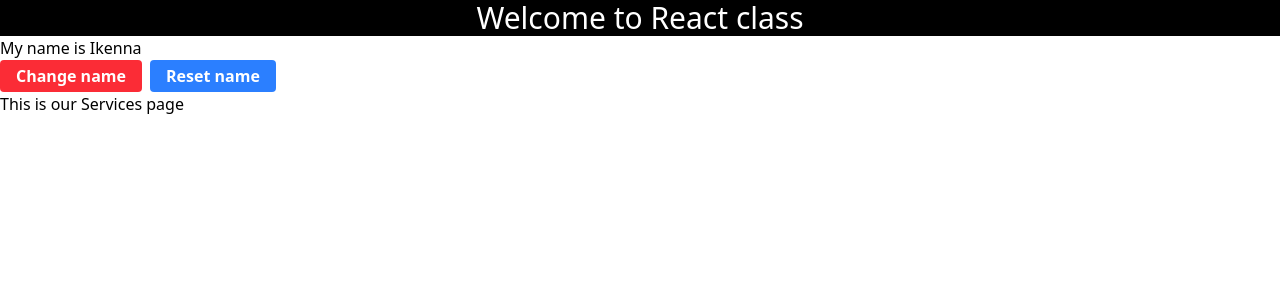
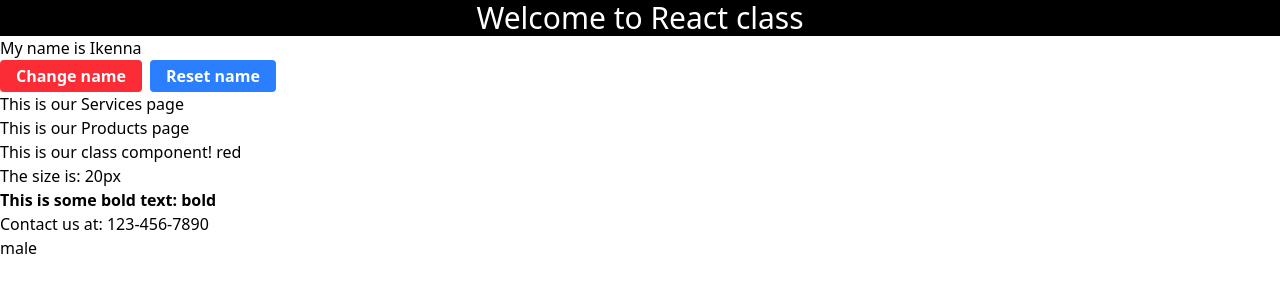
Before and after one commit to cenphilips/static-page, a React (Vite) app in the folder React/blogSPA/: page / in a window 1280 px wide. Shown: the top 300 px of the page. Built offline with nearby package versions, Linux system fonts and the light colour scheme.

Commit message:
class component

```diff
--- a/React/blogSPA/src/About.jsx
+++ b/React/blogSPA/src/About.jsx
@@ -1,8 +1,15 @@
 import React from 'react'
+import { addNum, multiplyNum } from './helper'
 
 const About = () => {
+  const sum = addNum(5, 10)
+  const product = multiplyNum(5, 10)
   return (
-    <div>This is our About page</div>
+    <div>
+      <h1>This is our About page.</h1>
+      <p>The sum is: {sum}</p>
+      <p>The product is: {product}</p>
+    </div>
   )
 }
 
--- a/React/blogSPA/src/App.jsx
+++ b/React/blogSPA/src/App.jsx
@@ -19,6 +19,7 @@
      <button onClick={callSetName} className='bg-red-500 hover:bg-red-700 text-white font-bold py-1 px-4 rounded mr-2'>Change name</button>
      <button onClick={() => setName("Ikenna")} className='bg-blue-500 hover:bg-blue-700 text-white font-bold py-1 px-4 rounded'>Reset name</button>
       <Services />
+      <Contact phoneNumber="123-456-7890" gender="male" />
     </>
   )
 }
--- a/React/blogSPA/src/Contact.jsx
+++ b/React/blogSPA/src/Contact.jsx
@@ -1,9 +1,20 @@
-import React from 'react'
+import React, { Component } from 'react'
 
-const Contact = () => {
-  return (
-    <div>This is our Contact Us page</div>
-  )
+export default class Contact extends Component {
+  constructor(props) {
+    super(props)
+    this.state = {color: 'red', size: '20px', fontWeight: 'bold'}
+    console.log(props)
+  }
+  render() {
+    return (
+      <div>
+        <h1>This is our class component! {this.state.color}</h1>
+        <p>The size is: {this.state.size}</p>
+        <p style={{fontWeight: this.state.fontWeight}}>This is some bold text: {this.state.fontWeight}</p>
+        <p>Contact us at: {this.props.phoneNumber}</p>
+        <p>{this.props.gender}</p>
+      </div>
+    )
+  }
 }
-
-export default Contact
--- a/React/blogSPA/src/Services.jsx
+++ b/React/blogSPA/src/Services.jsx
@@ -1,8 +1,12 @@
 import React from 'react'
+import Products from './Products'
 
 const Services = () => {
   return (
-    <div>This is our Services page</div>
+    <div>
+      <div>This is our Services page</div>
+      <Products />
+    </div>
   )
 }
 
--- /dev/null
+++ b/React/blogSPA/src/helper.jsx
@@ -0,0 +1,10 @@
+
+export const addNum = (a, b) => {
+    return a + b
+}
+export const multiplyNum = (a, b) => {
+    return a * b
+}
+export const divideNum = (a, b) => {
+    return a / b
+}
```
